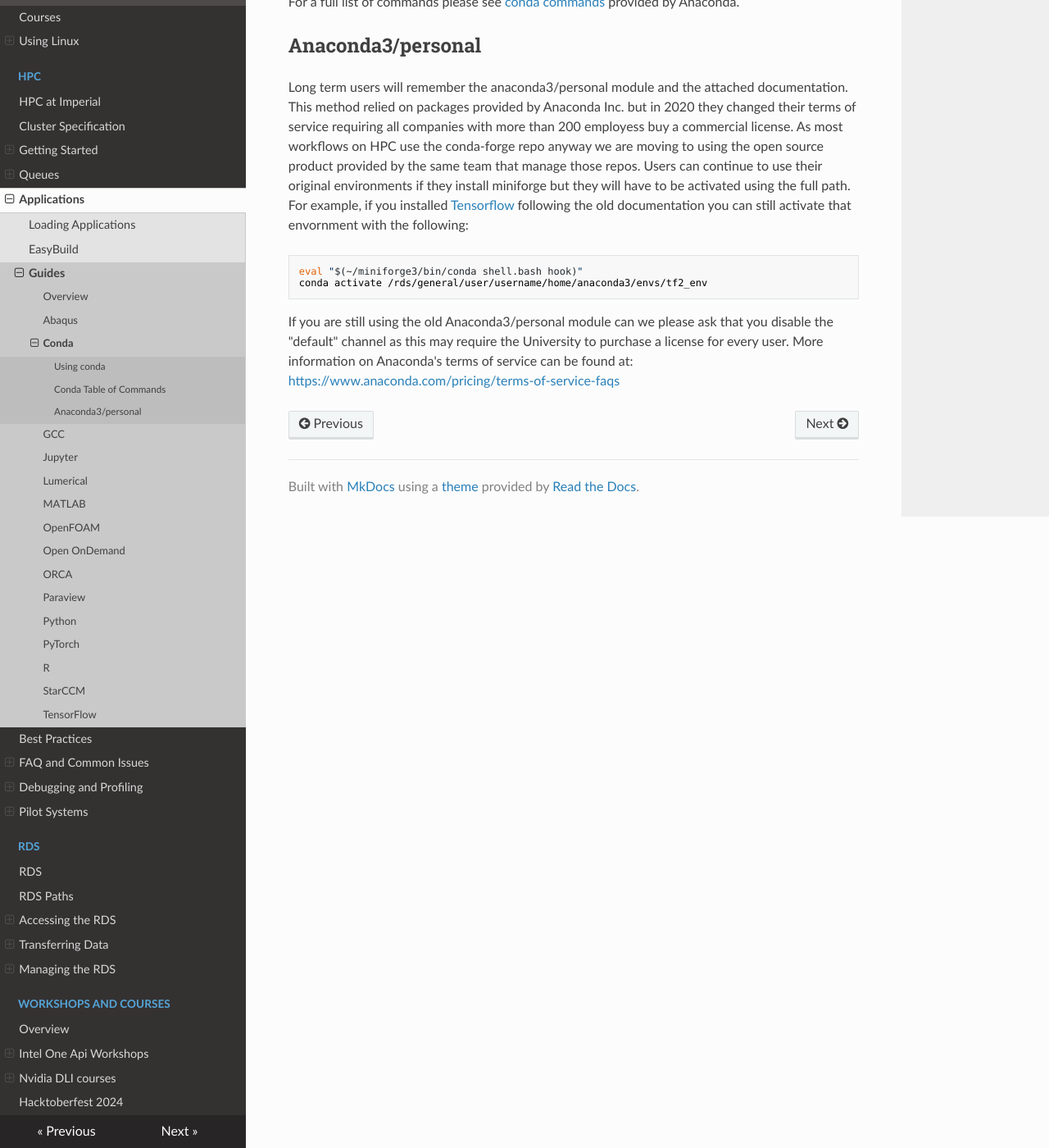
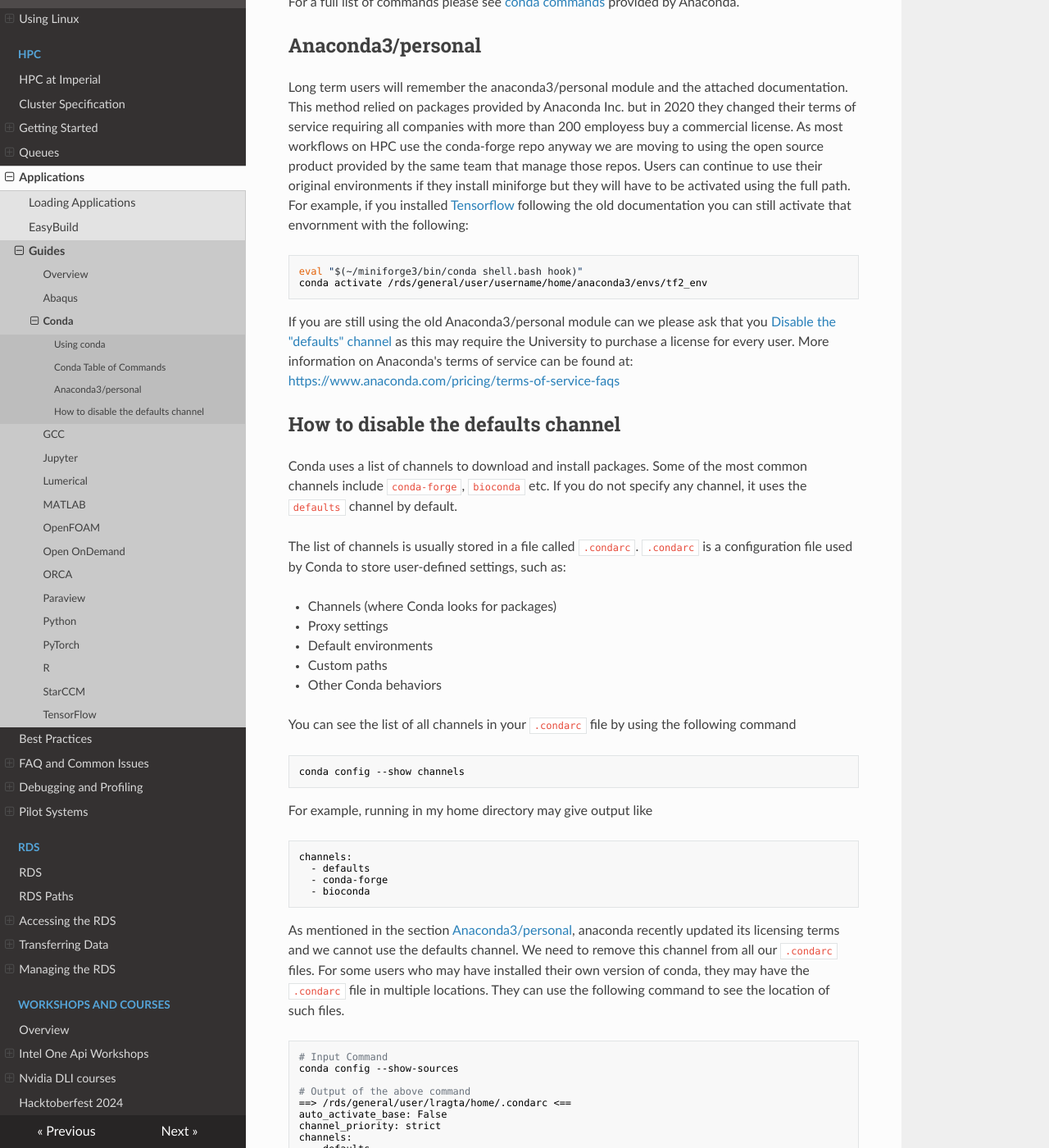
Before and after one commit to ImperialCollegeLondon/icl-rcs-user-guide, an MkDocs documentation site: the page built from docs/hpc/applications/guides/conda.md, in a window 1280 px wide and 1400 px high, scrolled down 1571 px. Shown: the whole window at 82% size. Built offline with MkDocs 1.6.1, drawn with Linux system fonts in a browser that asks for light colours; nearby versions of some CDN libraries; some of the changed text lies outside the part shown.

Commit message:
Conda channel (#46) how to delete defaults channel from .condarc
* Checking link

* Added details on how to remove conda defaults channel

* Interlinked two anaconda sections

````diff
--- a/docs/hpc/applications/guides/conda.md
+++ b/docs/hpc/applications/guides/conda.md
@@ -55,4 +55,75 @@ eval "$(~/miniforge3/bin/conda shell.bash hook)"
 conda activate /rds/general/user/username/home/anaconda3/envs/tf2_env
 ```
 
-If you are still using the old Anaconda3/personal module can we please ask that you disable the "default" channel as this may require the University to purchase a license for every user. More information on Anaconda's terms of service can be found at: [https://www.anaconda.com/pricing/terms-of-service-faqs](https://www.anaconda.com/pricing/terms-of-service-faqs)
+If you are still using the old Anaconda3/personal module can we please ask that you [Disable the "defaults" channel](#how-to-disable-the-defaults-channel)  as this may require the University to purchase a license for every user. More information on Anaconda's terms of service can be found at: [https://www.anaconda.com/pricing/terms-of-service-faqs](https://www.anaconda.com/pricing/terms-of-service-faqs)
+
+## How to disable the defaults channel
+
+Conda uses a list of channels to download and install packages. Some of the most common channels include `conda-forge`, `bioconda` etc. If you do not specify any channel, it uses the `defaults` channel by default.
+
+The list of channels is usually stored in a file called `.condarc`. `.condarc` is a configuration file used by Conda to store user-defined settings, such as:
+
+* Channels (where Conda looks for packages)
+* Proxy settings
+* Default environments
+* Custom paths
+* Other Conda behaviors
+
+You can see the list of all channels in your `.condarc` file by using the following command
+
+```bash
+conda config --show channels
+```
+
+For example, running in my home directory may give output like
+```bash
+channels:
+  - defaults
+  - conda-forge
+  - bioconda
+```
+
+As mentioned in the section [Anaconda3/personal](#anaconda3personal), anaconda recently updated its licensing terms and we cannot use the defaults channel. We need to remove this channel from all our `.condarc` files. For some users who may have installed their own version of conda, they may have the `.condarc` file in multiple locations. They can use the following command to see the location of such files.
+
+```bash
+# Input Command
+conda config --show-sources
+
+# Output of the above command
+==> /rds/general/user/lragta/home/.condarc <==
+auto_activate_base: False
+channel_priority: strict
+channels:
+  - defaults
+  - conda-forge
+  - bioconda
+
+```
+
+For most of the users, the file will be in their home directory. To remove the defaults channel, they can use the following command.
+
+```bash
+conda config --remove channels defaults
+```
+
+This will remove the `defaults` channel from your list of channels. To see if `defaults` channel was actually removed, please run this command again.
+
+```bash
+# Input command
+conda config --show channels
+
+# Output
+channels:
+  - conda-forge
+  - bioconda
+```
+
+You should not see the `defaults` channel now as shown above.
+
+If you would like to manually delete/edit the file, you can do so by using your favourite editor such as vim, nano etc. For example, you can use
+
+```bash
+vim /full_path_to_condarc_file
+```
+
+Please delete the `defaults` channel, save your file and exit. Please make sure that you do this for all your `.condarc` files.
````
